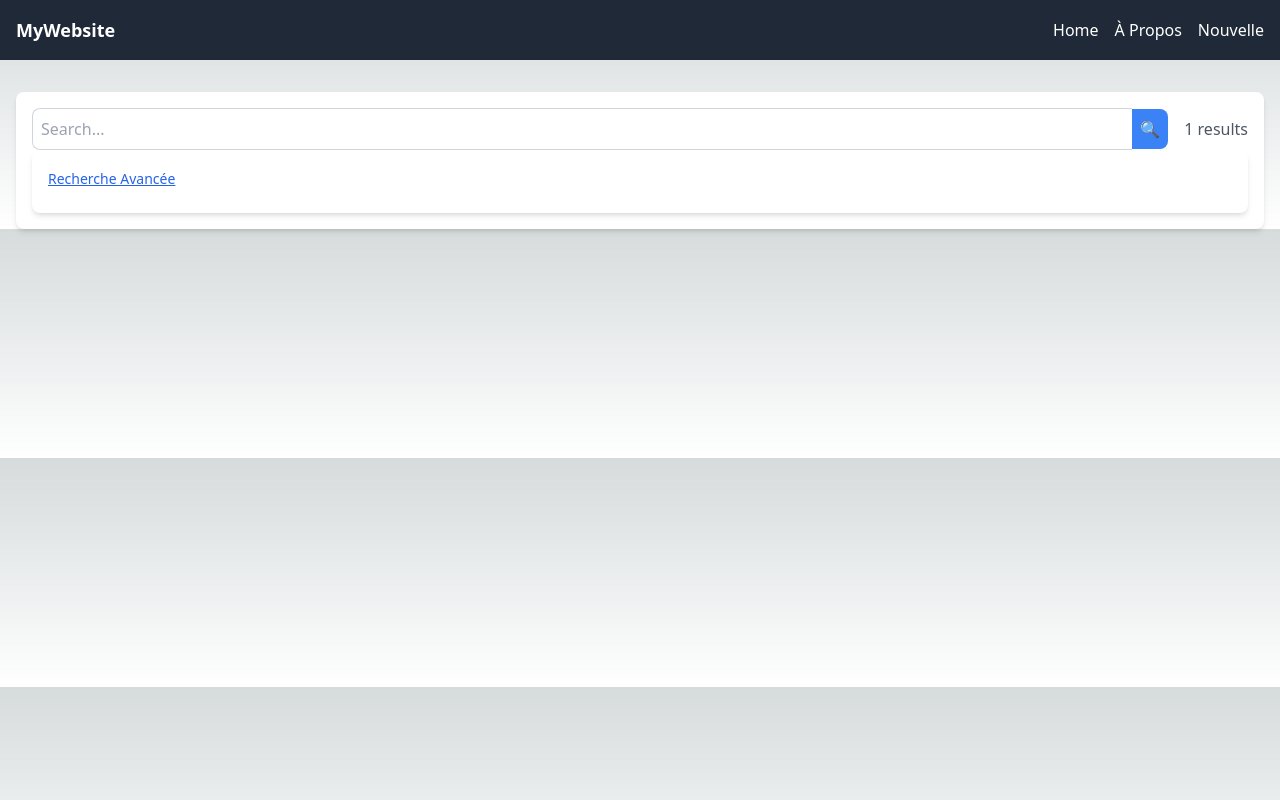
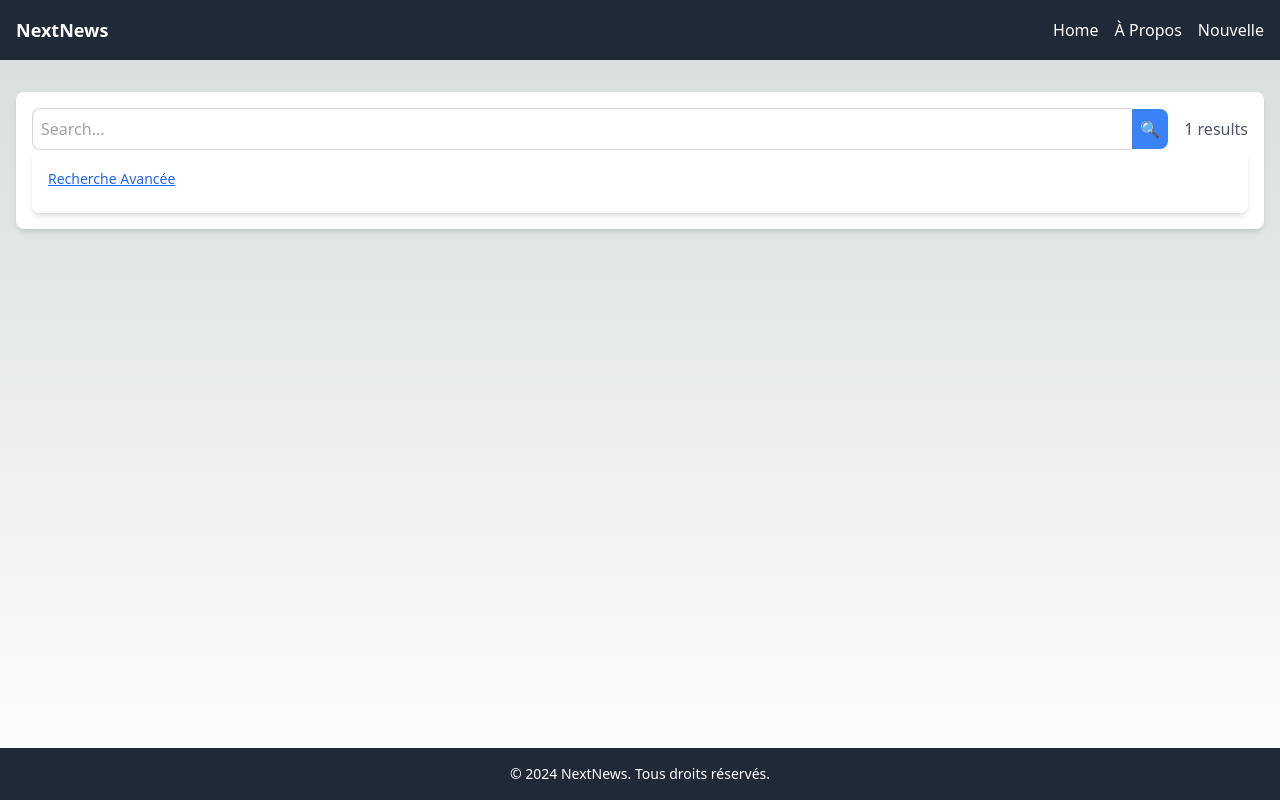
Before and after one commit to simbiss/nextnews, a Next.js app: page /news in a window 1280 px wide. Built offline with nearby package versions, Linux system fonts and the light colour scheme.

Commit message:
implementationfooter

```diff
--- a/src/components/footer.tsx
+++ b/src/components/footer.tsx
@@ -0,0 +1,15 @@
+const Footer: React.FC = () => {
+    const year = new Date().getFullYear(); // Dynamiquement obtenir l'année actuelle
+
+    return (
+      <footer className="bg-gray-800 text-white text-center p-4 mt-8 w-full">
+        <div className="container mx-auto">
+          <p className="text-sm">
+            &copy; {year} NextNews. Tous droits réservés.
+          </p>
+        </div>
+      </footer>
+    );
+  };
+
+  export default Footer;
--- a/src/components/navbar.tsx
+++ b/src/components/navbar.tsx
@@ -4,7 +4,7 @@ const Navbar = () => {
   return (
     <nav className="bg-gray-800 text-white p-4">
       <div className="container mx-auto flex justify-between items-center">
-        <div className="text-lg font-semibold">MyWebsite</div>
+        <div className="text-lg font-semibold">NextNews</div>
         <div className="space-x-4">
           <Link legacyBehavior href="/">
             <a className="hover:text-gray-200">Home</a>
--- a/src/pages/news.tsx
+++ b/src/pages/news.tsx
@@ -1,5 +1,6 @@
 import Navbar from '../components/navbar';
 import SearchBar from '../components/searchbar';
+import Footer from '../components/footer';
 import { NextPage } from 'next';
 
 
@@ -11,12 +12,14 @@ const News: NextPage = () => {
     };
 
     return (
-      <>
+      <div className="flex flex-col min-h-screen">
         <Navbar />
-        <div className="container mx-auto px-4 pt-8">
-            <SearchBar onSearch={handleSearch} />
+        <div className="flex-grow container mx-auto px-4 pt-8">
+          <SearchBar onSearch={handleSearch} />
+          {/* Autres contenus de la page */}
         </div>
-      </>
+        <Footer />
+      </div>
     );
   };
 
```
